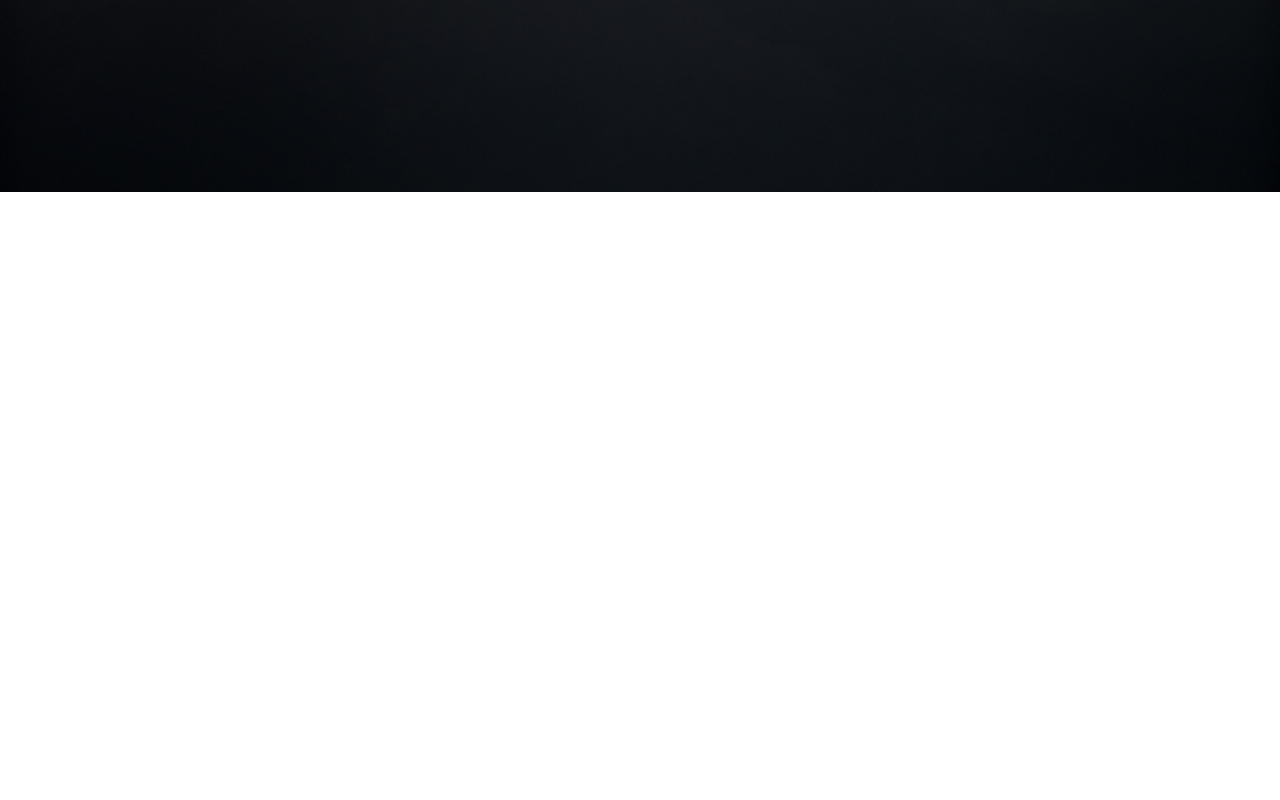
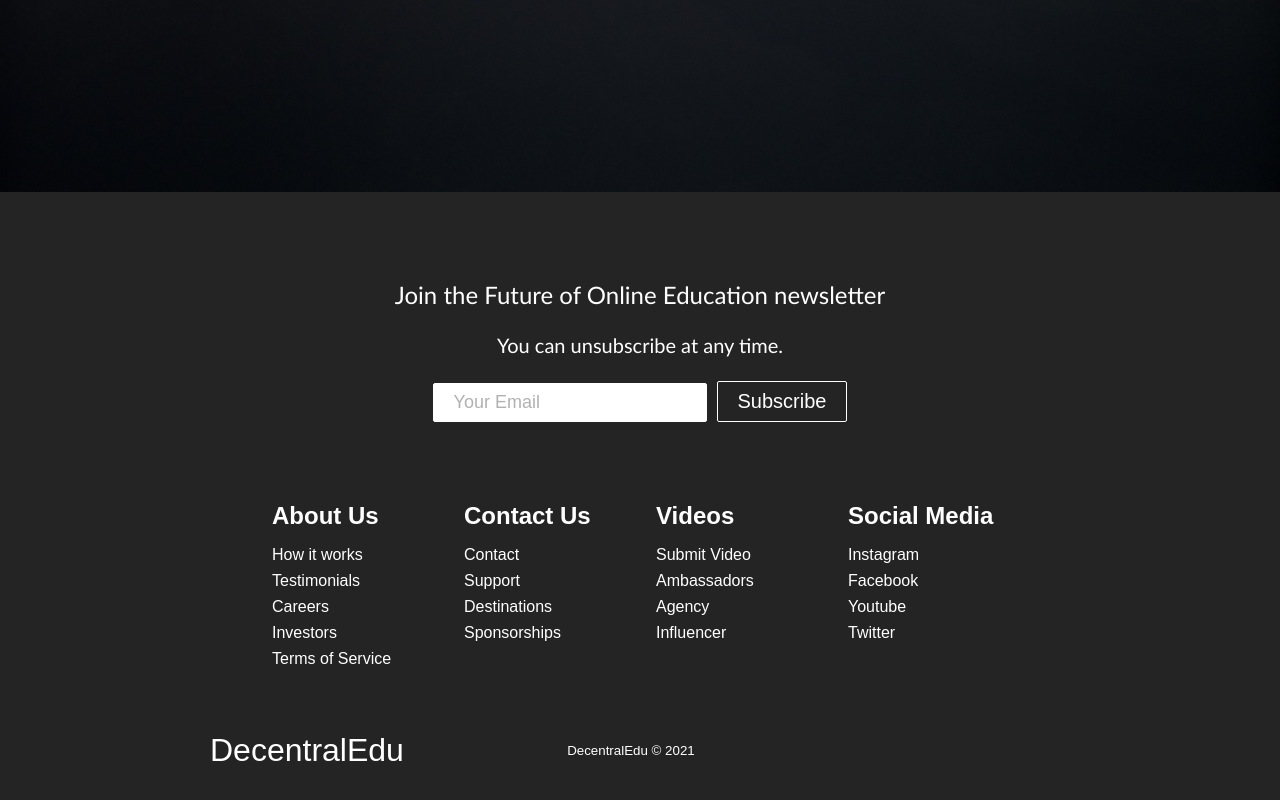
Before and after one commit to andropixels/decentraledu-org-website, a React (Create React App) app: page /whitepaper in a window 1280 px wide. Shown: the part 608-1408 px from the top of the page. Before the commit the page ends 800 px from the top, so only its background shows below. Built offline with nearby package versions, Linux system fonts and the light colour scheme; the HTML template or start-up script is replaced by a standard one.

Commit message:
Adding Footer section

```diff
--- a/src/App.js
+++ b/src/App.js
@@ -7,6 +7,7 @@
 import About from "./components/pages/About";
 import SignUp from "./components/pages/SignUp";
 import Whitepaper from "components/pages/Whitepaper";
+import Footer from "./components/Footer";
 
 function App() {
   return (
@@ -20,6 +21,7 @@
           <Route path="/sign-up" exact component={SignUp} />
           <Route path="/whitepaper" exact component={Whitepaper} />
         </Switch>
+        <Footer />
       </Router>
     </>
   );
--- a/src/components/Button.js
+++ b/src/components/Button.js
@@ -43,3 +43,5 @@
     </Link>
   );
 };
+
+export default Button;
--- /dev/null
+++ b/src/components/Footer.css
@@ -0,0 +1,163 @@
+.footer-container {
+  background-color: #242424;
+  padding: 4rem 0 2rem 0;
+  display: flex;
+  flex-direction: column;
+  justify-content: center;
+  align-items: center;
+}
+
+.footer-subscription {
+  display: flex;
+  flex-direction: column;
+  justify-content: center;
+  align-items: center;
+  text-align: center;
+
+  margin-bottom: 24px;
+  padding: 24px;
+  color: #fff;
+}
+
+.footer-subscription > p {
+  font-family: "Trebuchet MS", "Lucida Sans Unicode", "Lucida Grande",
+    "Lucida Sans", Arial, sans-serif;
+}
+
+.footer-subscription-heading {
+  margin-bottom: 24px;
+  font-size: 24px;
+}
+
+.footer-subscription-text {
+  margin-bottom: 24px;
+  font-size: 20px;
+}
+
+.footer-input {
+  padding: 8px 20px;
+  border-radius: 2px;
+  margin-right: 10px;
+  outline: none;
+  border: none;
+  font-size: 18px;
+  margin-bottom: 16px;
+  border: 1px solid #fff;
+}
+
+.footer-links {
+  width: 100%;
+  max-width: 1000px;
+  display: flex;
+  justify-content: center;
+}
+
+.footer-link-wrapper {
+  display: flex;
+}
+
+.footer-link-items {
+  display: flex;
+  flex-direction: column;
+  align-items: flex-start;
+  margin: 16px;
+  text-align: left;
+  width: 160px;
+  box-sizing: border-box;
+}
+
+.footer-link-items h2 {
+  margin-bottom: 16px;
+}
+
+.footer-link-items > h2 {
+  color: #fff;
+}
+
+.footer-link-items a {
+  color: #fff;
+  text-decoration: none;
+  margin-bottom: 0.5rem;
+}
+
+.footer-link-items a:hover {
+  color: #e9e9e9;
+  transition: 0.3s ease-out;
+}
+
+.footer-email-form h2 {
+  margin-bottom: 2rem;
+}
+
+.footer-input::placeholder {
+  color: #b1b1b1;
+}
+
+/* Social Icons */
+.social-icon-link {
+  color: #fff;
+  font-size: 24px;
+}
+
+.social-media {
+  max-width: 1000px;
+  width: 100%;
+}
+
+.social-media-wrap {
+  display: flex;
+  justify-content: space-between;
+  align-items: center;
+  width: 90%;
+  max-width: 1000px;
+  margin: 40px auto 0 auto;
+}
+
+.social-icons {
+  display: flex;
+  justify-content: space-between;
+  align-items: center;
+  width: 240px;
+}
+
+.social-logo {
+  color: #fff;
+  justify-self: start;
+  margin-left: 20px;
+  cursor: pointer;
+  text-decoration: none;
+  font-size: 2rem;
+  display: flex;
+  align-items: center;
+  margin-bottom: 16px;
+}
+
+.website-rights {
+  color: #fff;
+  margin-bottom: 16px;
+}
+
+@media screen and (max-width: 820px) {
+  .footer-links {
+    padding-top: 2rem;
+  }
+
+  .footer-input {
+    width: 100%;
+  }
+
+  .btn {
+    width: 100%;
+  }
+
+  .footer-link-wrapper {
+    flex-direction: column;
+  }
+
+  .social-media-wrap {
+    flex-direction: column;
+  }
+}
+
+@media screen and (max-width: 768px) {
+}
--- /dev/null
+++ b/src/components/Footer.js
@@ -0,0 +1,120 @@
+import React from "react";
+import "./Footer.css";
+import { Button } from "./Button";
+import { Link } from "react-router-dom";
+
+function Footer() {
+  return (
+    <div className="footer-container">
+      <section className="footer-subscription">
+        <p className="footer-subscription-heading">
+          Join the Future of Online Education newsletter
+        </p>
+        <p className="footer-subscription-text">
+          You can unsubscribe at any time.
+        </p>
+        <div className="input-areas">
+          <form>
+            <input
+              className="footer-input"
+              name="email"
+              type="email"
+              placeholder="Your Email"
+            />
+            <Button buttonStyle="btn--outline">Subscribe</Button>
+          </form>
+        </div>
+      </section>
+      <div class="footer-links">
+        <div className="footer-link-wrapper">
+          <div class="footer-link-items">
+            <h2>About Us</h2>
+            <Link to="/sign-up">How it works</Link>
+            <Link to="/">Testimonials</Link>
+            <Link to="/">Careers</Link>
+            <Link to="/">Investors</Link>
+            <Link to="/">Terms of Service</Link>
+          </div>
+          <div class="footer-link-items">
+            <h2>Contact Us</h2>
+            <Link to="/">Contact</Link>
+            <Link to="/">Support</Link>
+            <Link to="/">Destinations</Link>
+            <Link to="/">Sponsorships</Link>
+          </div>
+        </div>
+        <div className="footer-link-wrapper">
+          <div class="footer-link-items">
+            <h2>Videos</h2>
+            <Link to="/">Submit Video</Link>
+            <Link to="/">Ambassadors</Link>
+            <Link to="/">Agency</Link>
+            <Link to="/">Influencer</Link>
+          </div>
+          <div class="footer-link-items">
+            <h2>Social Media</h2>
+            <Link to="/">Instagram</Link>
+            <Link to="/">Facebook</Link>
+            <Link to="/">Youtube</Link>
+            <Link to="/">Twitter</Link>
+          </div>
+        </div>
+      </div>
+      <section class="social-media">
+        <div class="social-media-wrap">
+          <div class="footer-logo">
+            <Link to="/" className="social-logo">
+              DecentralEdu
+              <i class="fab fa-typo3" />
+            </Link>
+          </div>
+          <small class="website-rights">DecentralEdu © 2021</small>
+          <div class="social-icons">
+            <Link
+              class="social-icon-link facebook"
+              to="/"
+              target="_blank"
+              aria-label="Facebook"
+            >
+              <i class="fab fa-facebook-f" />
+            </Link>
+            <Link
+              class="social-icon-link instagram"
+              to="/"
+              target="_blank"
+              aria-label="Instagram"
+            >
+              <i class="fab fa-instagram" />
+            </Link>
+            <Link
+              class="social-icon-link youtube"
+              to="/"
+              target="_blank"
+              aria-label="Youtube"
+            >
+              <i class="fab fa-youtube" />
+            </Link>
+            <Link
+              class="social-icon-link twitter"
+              to="/"
+              target="_blank"
+              aria-label="Twitter"
+            >
+              <i class="fab fa-twitter" />
+            </Link>
+            <Link
+              class="social-icon-link twitter"
+              to="/"
+              target="_blank"
+              aria-label="LinkedIn"
+            >
+              <i class="fab fa-linkedin" />
+            </Link>
+          </div>
+        </div>
+      </section>
+    </div>
+  );
+}
+
+export default Footer;
--- a/src/components/HeroSection.js
+++ b/src/components/HeroSection.js
@@ -6,12 +6,7 @@
 function HeroSection() {
   return (
     <div className="hero-container">
-      <video
-        src="https://github.com/Decentraledu/decentraledu-org-website/blob/959c4ec128a2f4b0de46471ac0d9fdee24037ade/src/assets/videos/video-2.mp4"
-        autoPlay
-        loop
-        muted
-      />
+      <video src="../assets/videos/video-2.mp4" autoPlay loop muted />
       <h1>Decentralized Education Metaverse</h1>
       <p>
         New form of online education in fun, transparent and decentralized way.
```
